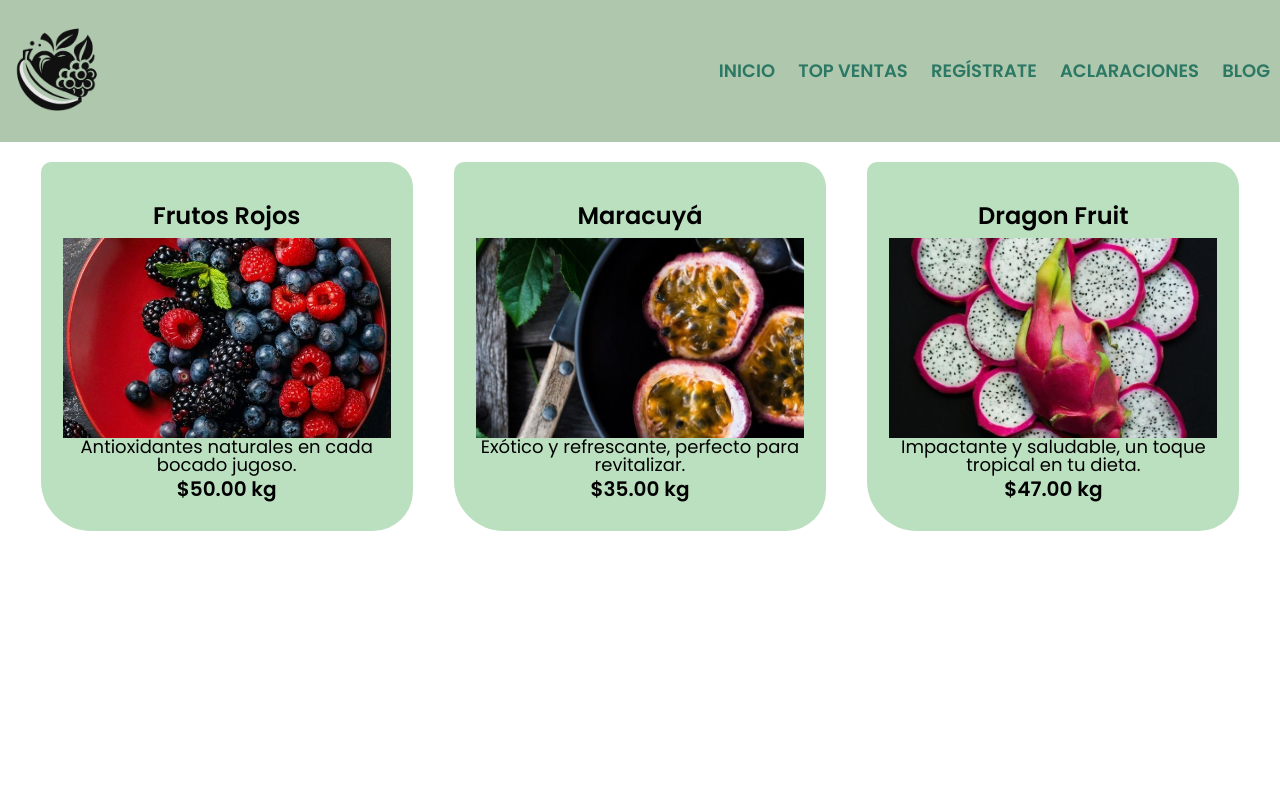
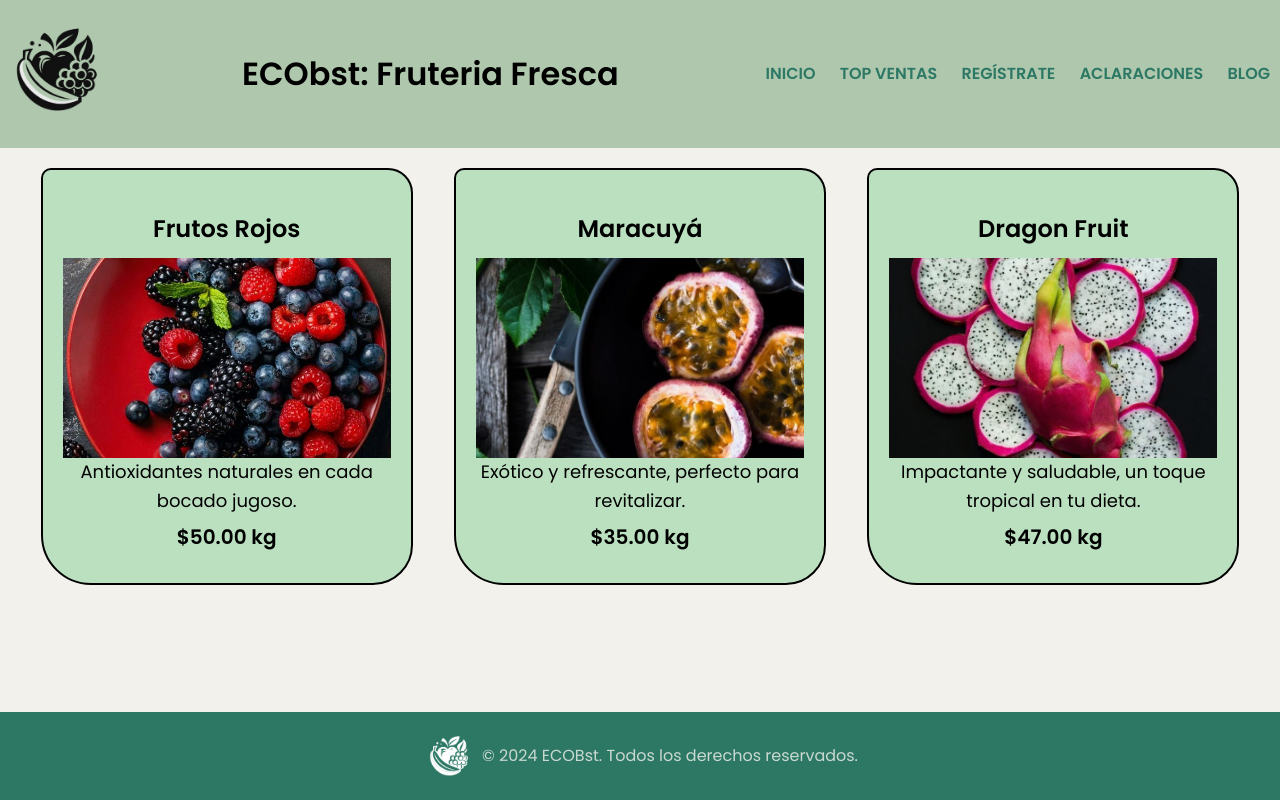
Before and after one commit to blaucherry/ProyectoWEB2024-2, a PHP site: page /productos.html in a window 1280 px wide. Run offline with PHP 8.4, Linux system fonts and the light colour scheme.

Commit message:
Se agrega footer a todas las páginas

```diff
--- a/Equipo1/productos.css
+++ b/Equipo1/productos.css
@@ -1,23 +1,35 @@
 @import url('https://fonts.googleapis.com/css2?family=Poppins:wght@400;500;600&display=swap');
 
-:root{
+:root {
     --primary-color: #AFC8AD;
-    --secundary-color: #bbe0c0;
+    --secondary-color: #bbe0c0;
     --background-color: #F2F1EB;
     --backgrounds-color: #F2F1FF;
-    --dark-color: #0000;
-    --opasity-color: #75A47F;
+    --dark-color: #000000;
+    --opacity-color: #75A47F;
     --contrast-color: #2C7865;
 }
 
-
-html{
-    font-size: 75%;
-    font-family: 'Poppins', sans-serif;
-
+body, h1, h2, ul, li, p {
+    margin: 0;
+    padding: 0;
 }
 
-header{
+html, body {
+    height: 100%;
+    display: flex;
+    flex-direction: column;
+}
+
+body {
+    font-family: 'Poppins', sans-serif;
+    background-color: var(--background-color);
+    line-height: 1.6;
+    color: var(--dark-color);
+    flex: 1;
+}
+
+header {
     background-color: #AFC8AD;
     padding: 20px 0;
 }
@@ -48,18 +60,23 @@ nav li {
 }
 
 nav a {
-    text-decoration: var(--backgrounds-color);
+    text-decoration: none;
     color: #2C7865;
     font-weight: bold;
     text-transform: uppercase;
-    font-size: 1.5rem;
+    white-space: nowrap;
 }
 
-
-nav a:hover{
+nav a:hover {
     color: var(--backgrounds-color);
     text-decoration: underline;
+}
 
+.main {
+    padding: 20px;
+    width: 80%;
+    margin: 20px auto;
+    flex: 1;
 }
 
 .productos {
@@ -79,7 +96,7 @@ nav a:hover{
     width: 30%;
     margin-bottom: 20px;
     margin: 0 1.5%;
-    background-color:var(--secundary-color);
+    background-color: var(--secondary-color);
     padding: 30px 20px;
     box-sizing: border-box;
     border: 2px solid var(--dark-color);
@@ -93,11 +110,11 @@ nav a:hover{
     object-fit: cover;
 }
 
-.productos li:hover{
+.productos li:hover {
     border-color: var(--backgrounds-color);
 }
 
-.productos li:activate{
+.productos li:activate {
     border-color: var(--contrast-color);
 }
 
@@ -107,7 +124,7 @@ nav a:hover{
     font-weight: bold;
 }
 
-.productos li:hover h2{
+.productos li:hover h2 {
     font-size: 30px;
 }
 
@@ -120,3 +137,29 @@ nav a:hover{
     margin-top: 5px;
     font-weight: bold;
 }
+
+footer {
+    background-color: var(--contrast-color);
+    color: var(--background-color);
+    padding: 20px;
+    text-align: center;
+    display: flex;
+    justify-content: center;
+    align-items: center;
+    margin-top: auto;
+}
+
+.footer-content {
+    display: flex;
+    align-items: center;
+}
+
+.footer-logo {
+    width: 50px;
+    height: auto;
+    margin-right: 10px;
+}
+
+footer p {
+    opacity: 0.8;
+}
--- a/Equipo1/productos.html
+++ b/Equipo1/productos.html
@@ -4,7 +4,7 @@
     <head>
         <meta charset="UTF-8">
         <title>Más Vendidos - ECObst</title>
-        <link rel="stylesheet" href="reset.css">
+
         <link rel="stylesheet" href="productos.css">
 
 
@@ -13,11 +13,11 @@
     <body>
         <header>
             <div class="caja">
-                <!-- Logo a la izquierda -->
+
                 <div class="logo">
                     <img src="image/logo.png" alt="Logo">
                 </div>
-                <!-- Navegación a la derecha -->
+                <h1 class="titulo-principal">ECObst: Fruteria Fresca</h1>
                 <nav>
                     <ul>
                         <li><a href="index.html">Inicio</a></li>
@@ -56,7 +56,12 @@
 
 
         </main>
-
+        <footer>
+            <div class="footer-content">
+                <img src="image/logo-blanco.png" alt="Pequeño Logo" class="footer-logo">
+                <p>&copy; 2024 ECOBst. Todos los derechos reservados.</p>
+            </div>
+        </footer>
 
     </body>
 
```
Also changed, not shown: Equipo1/atencion.css (+29 -8 lines), Equipo1/atencion.html (+5 -2 lines), Equipo1/index.html (+33 -4 lines), Equipo1/registro.css (+38 -7 lines), Equipo1/registro.html (+6 -1 lines), Equipo1/style.css (+108 -0 lines), Equipo1/image/Cosechita.jpg (added), Equipo1/image/Precios.jpg (added), Equipo1/image/Recetita.jpg (added), Equipo1/image/logo-blanco.png (added).
